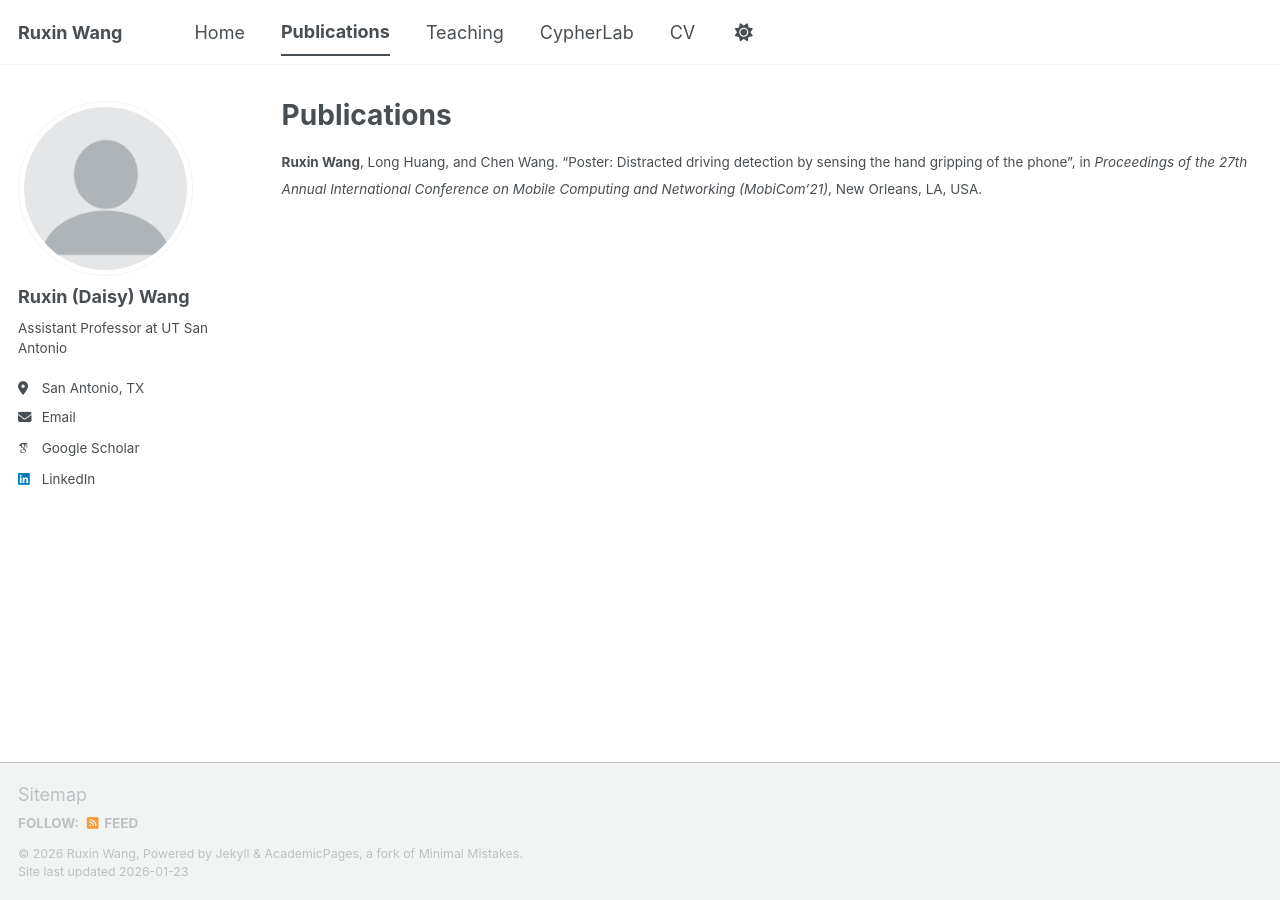
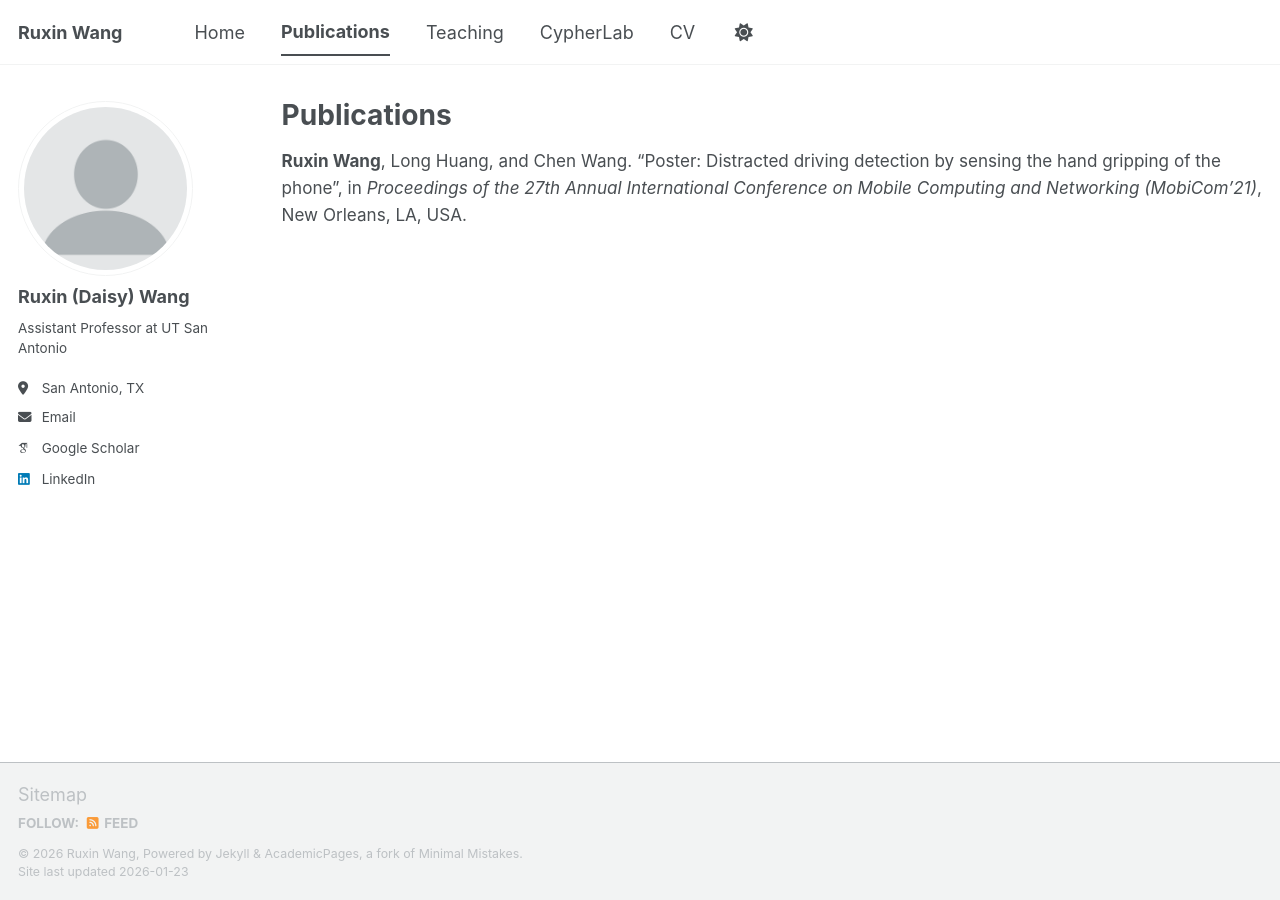
Before and after one commit to DaisyWang00/DaisyWang00.github.io, a Jekyll site: the page built from _publications/2009-10-01-paper-title-number-1.md, in a window 1280 px wide. Built offline with Jekyll 4.4.1, drawn with Linux system fonts in a browser that asks for light colours; some web fonts are replaced; a script bundle is joined from its source files by our own code; library files that are not in the unit come from our copies.

Commit message:
Update 2009-10-01-paper-title-number-1.md

```diff
--- a/_publications/2009-10-01-paper-title-number-1.md
+++ b/_publications/2009-10-01-paper-title-number-1.md
@@ -4,4 +4,4 @@ permalink: /publications/
 title: Publications
 ---
 
-<small> **Ruxin Wang**, Long Huang, and Chen Wang. "Poster: Distracted driving detection by sensing the hand gripping of the phone", in *Proceedings of the 27th Annual International Conference on Mobile Computing and Networking (MobiCom’21)*, New Orleans, LA, USA.</small>
+<span style="font-size: 0.95em;"> **Ruxin Wang**, Long Huang, and Chen Wang. "Poster: Distracted driving detection by sensing the hand gripping of the phone", in *Proceedings of the 27th Annual International Conference on Mobile Computing and Networking (MobiCom’21)*, New Orleans, LA, USA.</span>
```
